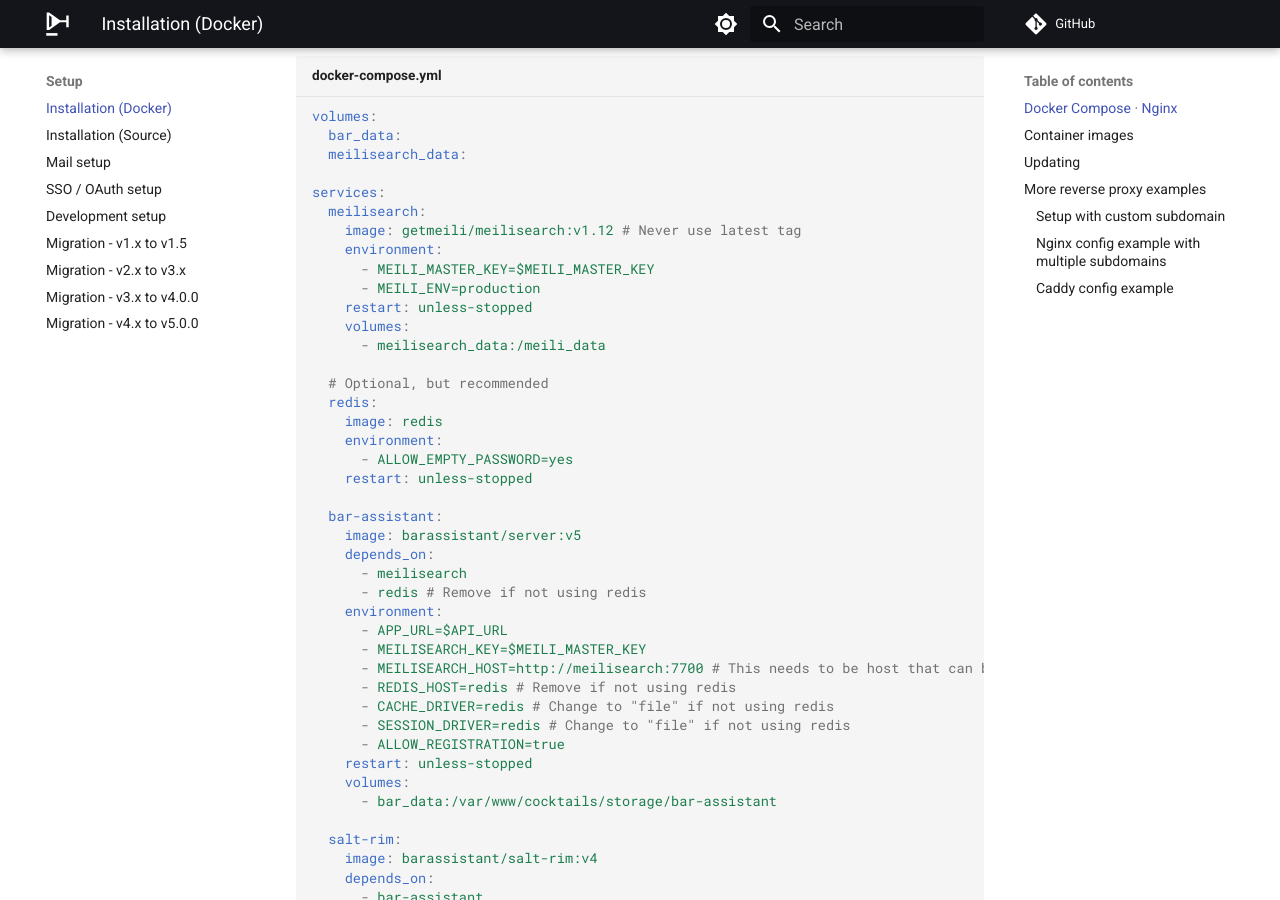
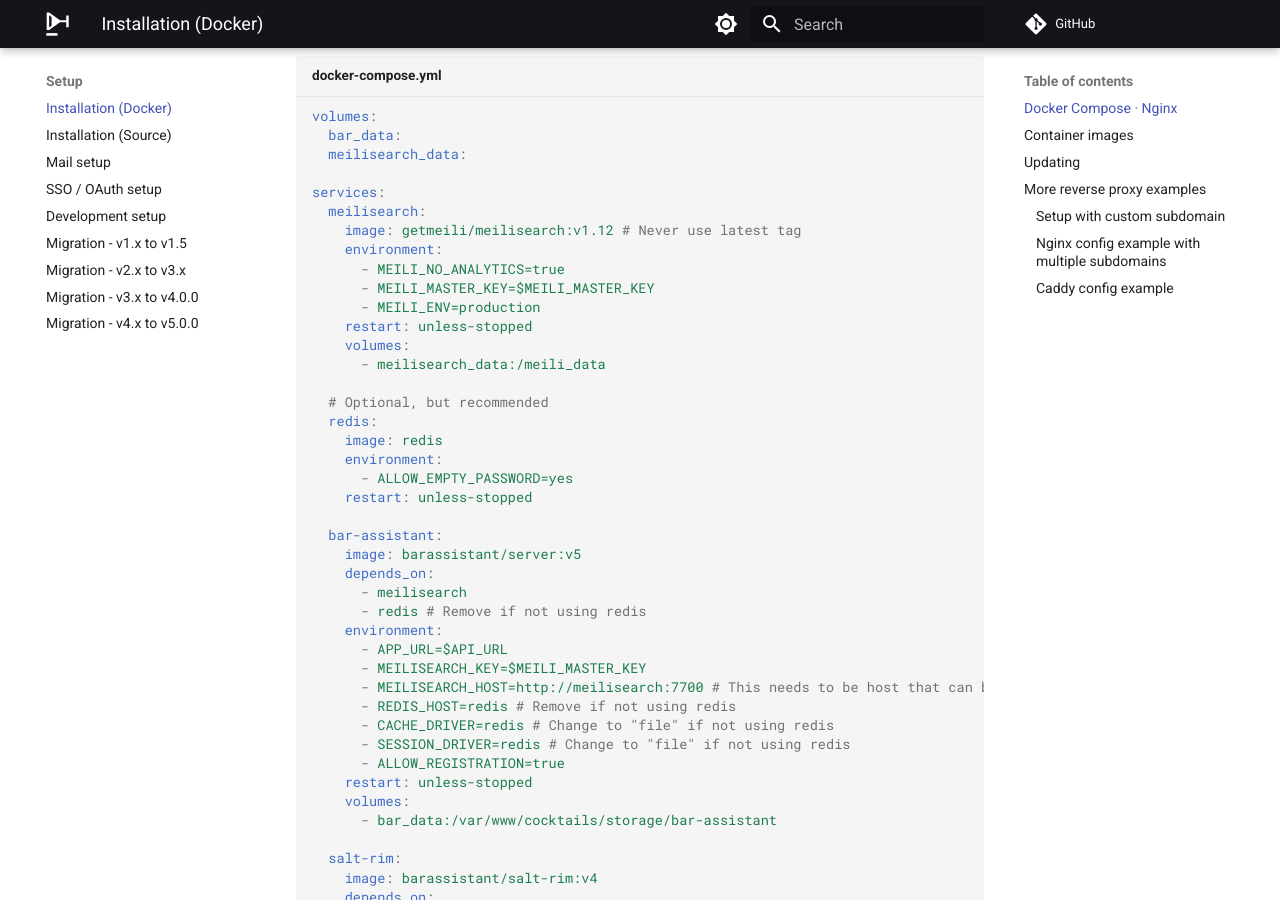
Before and after one commit to bar-assistant/docs, an MkDocs documentation site: the page built from docs/setup/index.md, in a window 1280 px wide and 900 px high, scrolled down 1586 px. Built offline with MkDocs 1.6.1 and Material for MkDocs 9.7.7, drawn with Linux system fonts in a browser that asks for light colours; comment, search, counter and statistics services are not loaded.

Commit message:
Update index.md

```diff
--- a/docs/setup/index.md
+++ b/docs/setup/index.md
@@ -71,6 +71,7 @@
   meilisearch:
     image: getmeili/meilisearch:v1.12 # Never use latest tag
     environment:
+      - MEILI_NO_ANALYTICS=true
       - MEILI_MASTER_KEY=$MEILI_MASTER_KEY
       - MEILI_ENV=production
     restart: unless-stopped
```
